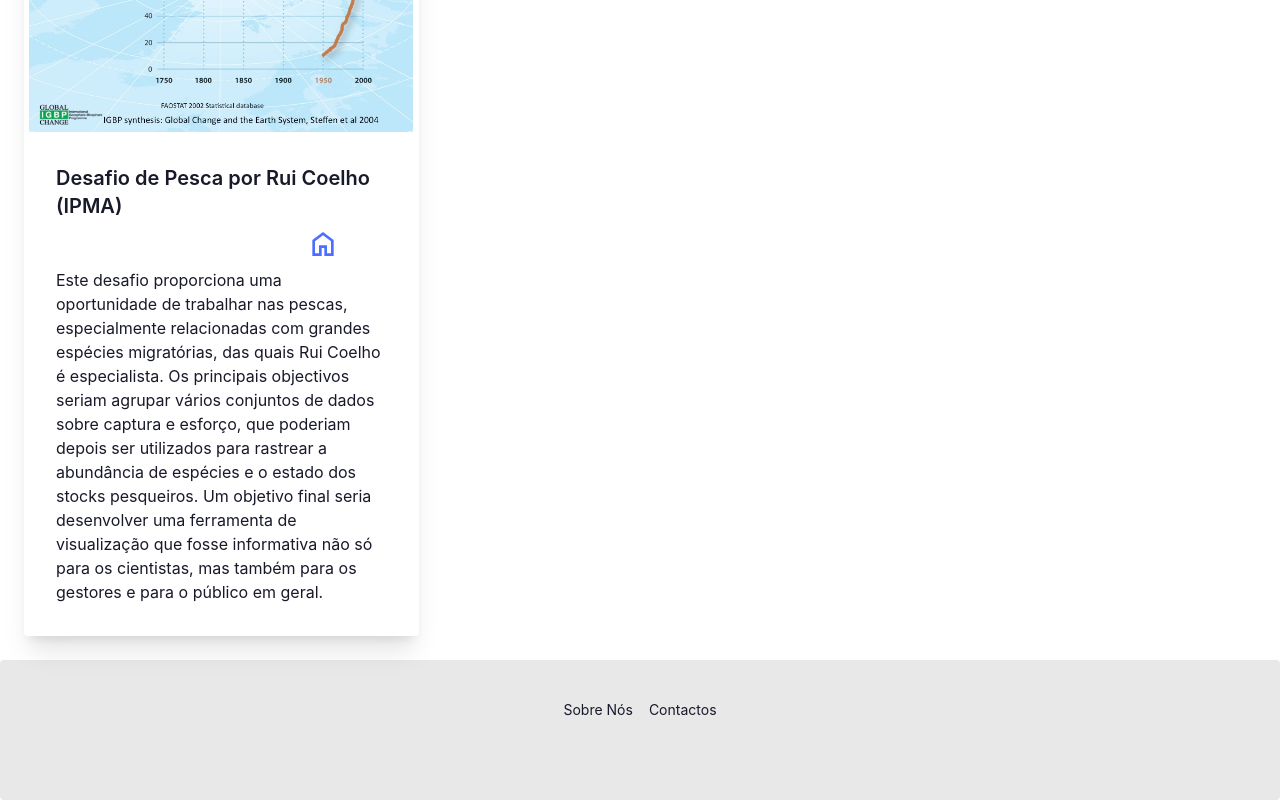
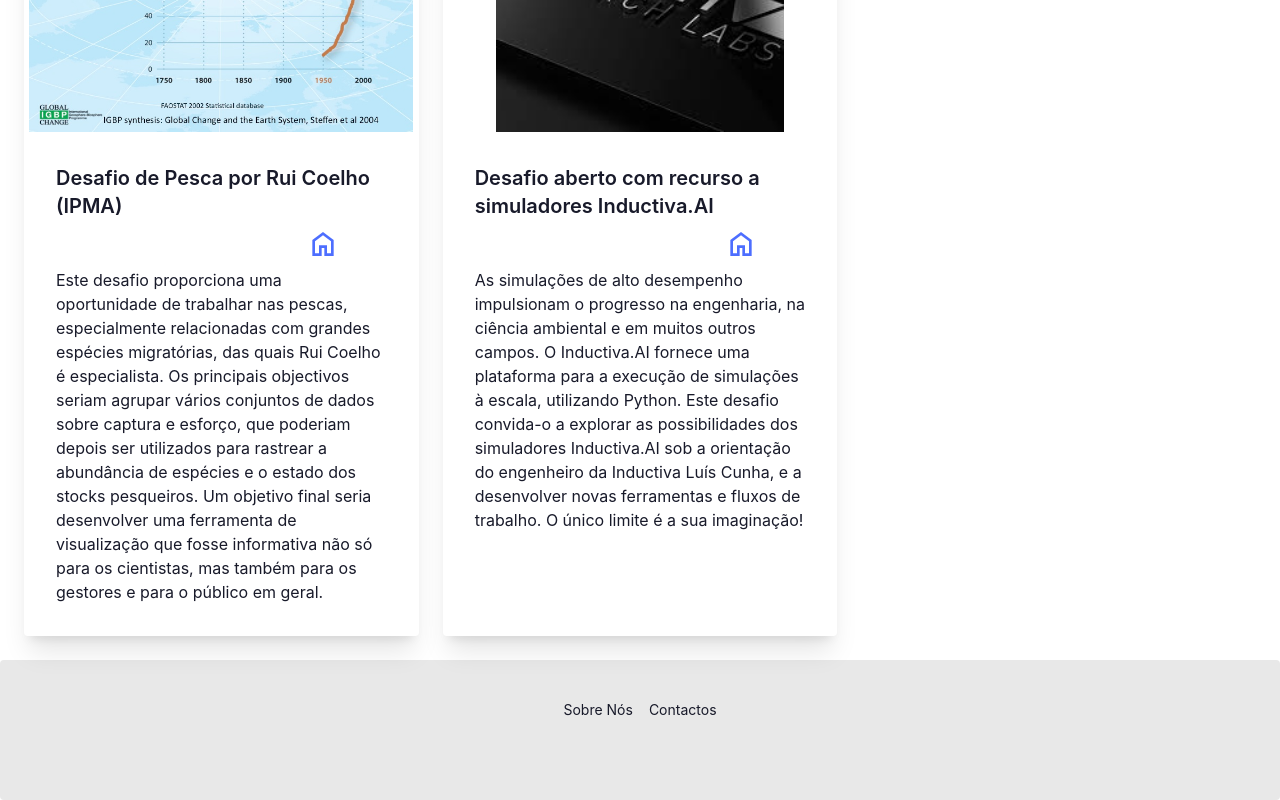
Before and after one commit to Unisergius/bluehack-vuejsproto, a Vue app: page /challenges in a window 1280 px wide. Shown: the part 1856-2656 px from the top of the page. Built offline with nearby package versions, Linux system fonts and the light colour scheme.

Commit message:
inductiva challenge

```diff
--- a/src/i18n/en.json
+++ b/src/i18n/en.json
@@ -133,6 +133,10 @@
     "challenge4": {
       "title": "Fruity AI Challenge by Dário Passos (CEOT)",
       "description": "Traditionally,  thousands of fruits are manually sampled and analyzed post-harvest to provide insight into the fruit maturation and quality. These analytical laboratory destructive tests aim at quantifying internal quality parameters such as sugar content, dry matter content, etc. Alternatively, near-infrared spectroscopy provides a non-destructive way of getting the same information by analysing the interaction of light with the fruit. The chemical composition of the fruit translates into specific light patterns (spectra) that, with the help of chemometrics models, can be mapped back to internal quality parameters. Nowadays machine-learning/deep-learning models are being explored as tools to create these chemometric models promising new avenues of applications. Dário Passos is an expert in designing such models. These models for spectral data analysis, are also applicable in medicine, biotechnology and other areas. This is a perfect opportunity to explore machine learning techniques (e.g. DL) aimed at this new data modality (1d spectra). Come and participate into this challenge to find good methodologies to use this type of data for predictions of fruit quality."
+    },
+    "challenge5": {
+      "title": "Open challenge using Inductiva.AI simulators",
+      "description": "High-performance simulations drive progress in engineering, environmental science, and many other fields. Inductiva.AI provides a platform for running simulations at scale, using Python. This challenge invites you to explore the possibilities of Inductiva.AI simulators under mentoring of Inductiva engineer Luís Cunha, and to develop new tools and workflows. The only limit is your imagination!"
     }
   },
   "contact": {
--- a/src/i18n/pt.json
+++ b/src/i18n/pt.json
@@ -133,7 +133,12 @@
     "challenge4": {
       "title": "Desafio IA frutado por Dário Passos (CEOT)",
       "description": "Tradicionalmente, milhares de frutos são amostrados manualmente e analisados após a colheita para fornecer informações sobre a maturação e a qualidade dos frutos. Estes ensaios destrutivos laboratoriais analíticos visam quantificar parâmetros internos de qualidade, como o teor de açúcar, o teor de matéria seca, etc. A composição química do fruto traduz-se em padrões de luz específicos (espectros) que, com a ajuda de modelos quimiométricos, podem ser mapeados em parâmetros internos de qualidade. Atualmente, os modelos de aprendizagem automática/aprendizagem profunda estão a ser explorados como ferramentas para criar estes modelos quimiométricos, prometendo novos caminhos de aplicações. Dário Passos é especialista na concepção deste tipo de modelos. Estes modelos para análise de dados espectrais são também aplicáveis ​​em medicina, biotecnologia e outras áreas. Esta é uma oportunidade perfeita para explorar técnicas de aprendizagem automática (por exemplo, DL) orientadas para esta nova modalidade de dados (espectros 1d). Venha participar neste desafio para encontrar boas metodologias para utilizar este tipo de dados para previsões de qualidade de frutos."
+    },
+    "challenge5": {
+      "title": "Desafio aberto com recurso a simuladores Inductiva.AI",
+      "description": "As simulações de alto desempenho impulsionam o progresso na engenharia, na ciência ambiental e em muitos outros campos. O Inductiva.AI fornece uma plataforma para a execução de simulações à escala, utilizando Python. Este desafio convida-o a explorar as possibilidades dos simuladores Inductiva.AI sob a orientação do engenheiro da Inductiva Luís Cunha, e a desenvolver novas ferramentas e fluxos de trabalho. O único limite é a sua imaginação!"
     }
+
   },
   "contact": {
     "title": "Contacte-nos",
--- a/src/pages/Challenges.vue
+++ b/src/pages/Challenges.vue
@@ -26,7 +26,7 @@ import ChallengeCard from '@/components/ChallengeCard.vue';
 import backgroundUrl from '@/assets/images/maksym-kaharlytskyi-QQcLNBQ6i_A-unsplash.jpg';
 import waterChallImage from '@/assets/images/challenges/chall_aquifer.jpg';
 import algaeChallImage from '@/assets/images/challenges/chall_algae.png';
-// import fishChallImage from '@/assets/images/challenges/chall_fisheries.jpg';
+import inductivaChallImage from '@/assets/images/challenges/chall_inductiva.jpg';
 import fishChallImage from '@/assets/images/challenges/Fisheriesexploited.jpg';
 import fruitChallImage from '@/assets/images/challenges/chall_fruits_DLC2024.png';
 
@@ -41,7 +41,8 @@ export default {
                 waterChallImage,
                 algaeChallImage,
                 fishChallImage,
-                fruitChallImage
+                fruitChallImage,
+                inductivaChallImage
             }
         };
     },
@@ -72,6 +73,12 @@ export default {
                     image: fishChallImage,
                     website: 'https://github.com/Py-ualg/2024-code-blue/tree/main/challenges/Fisheries_PT',
                 },
+                {
+                    name: this.$t('challenges.challenge5.title'),
+                    description: this.$t('challenges.challenge5.description'),
+                    image: inductivaChallImage,
+                    website: 'https://github.com/Py-ualg/2024-code-blue/tree/main/challenges/inductivaAI',
+                },
             ]
 
         }
```
Also changed, not shown: src/assets/images/challenges/chall_fisheries.jpg (deleted), src/assets/images/challenges/chall_inductiva.jpg (added).
